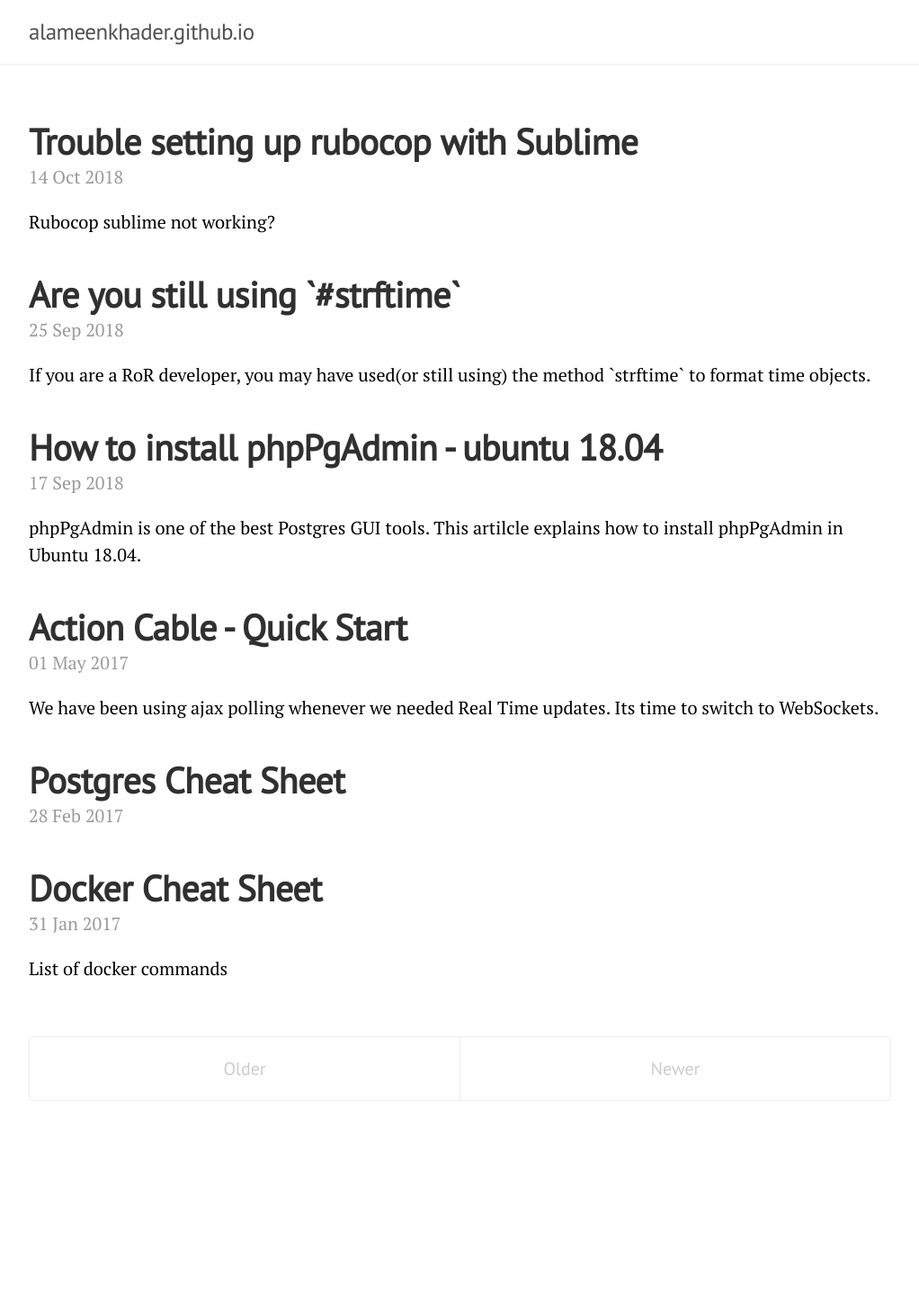
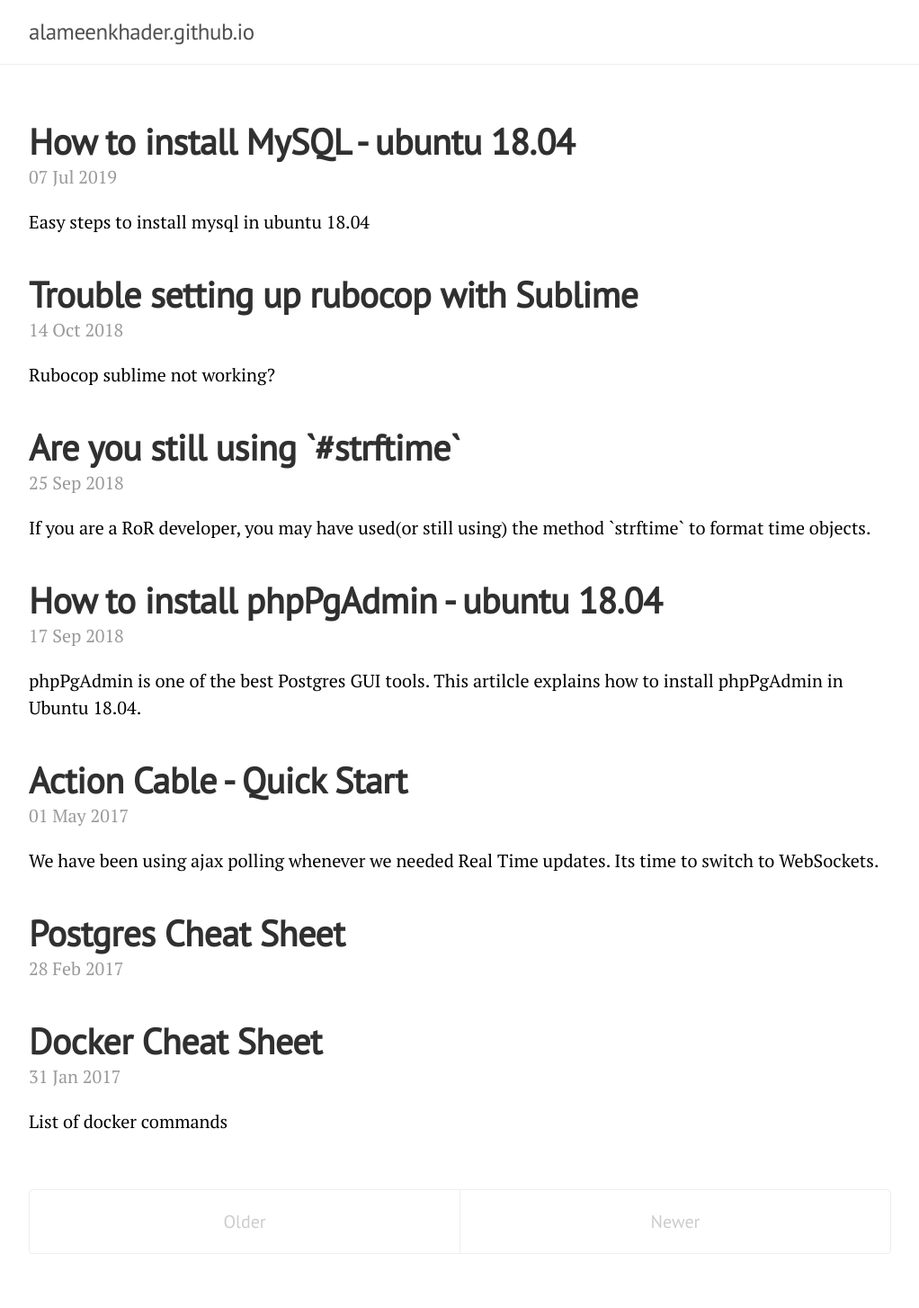
Before and after one commit to alameenkhader/alameenkhader.github.io, a Jekyll site: the page built from index.html, in a window 1280 px wide. Shown: the whole page at 90% size, without its empty margins (128-1150 px from the left). Built offline with Jekyll 4.4.1, drawn with Linux system fonts in a browser that asks for light colours; the list of posts is cut into pages by our own code; before the commit the page ends 1284 px from its top, so only the background shows below that; part of the change alters nothing that is shown.

Commit message:
adding how to install mysql

```diff
--- a/_config.yml
+++ b/_config.yml
@@ -1,7 +1,7 @@
 # Permalinks
 #
 # Use of `relative_permalinks` ensures post links from the index work properly.
-permalink:           pretty
+permalink:           /:title/
 # relative_permalinks: true
 
 # Plugins
--- /dev/null
+++ b/_posts/2019-07-08-install-mysql-ubuntu-18.md
@@ -0,0 +1,31 @@
+---
+title: How to install MySQL - ubuntu 18.04
+layout: post
+date: 2019-07-08 02:44:26 +0530
+description: Easy steps to install mysql in ubuntu 18.04
+---
+
+MySQL is the favorite relational database management system for all the beginners. Easy to install and work with. This article explains  how to install MySQL in Ubuntu 18.04.
+
+Since this is our first time using apt in this session, lets refresh our local package index
+
+        sudo apt-get update
+
+## Install MySQL
+
+        sudo apt-get install mysql-server -y
+
+Lets check the installation
+
+        al@al:~$ mysql --version
+        mysql  Ver 14.14 Distrib 5.7.26, for Linux (x86_64) using  EditLine wrapper
+
+To implement the security recommendations
+
+       sudo mysql_secure_installation
+
+This will take you through a series of prompts where you can
+* set a password for root accounts.
+* remove root accounts that are accessible from outside the local host.
+* remove anonymous-user accounts.
+* remove the test database.
```
